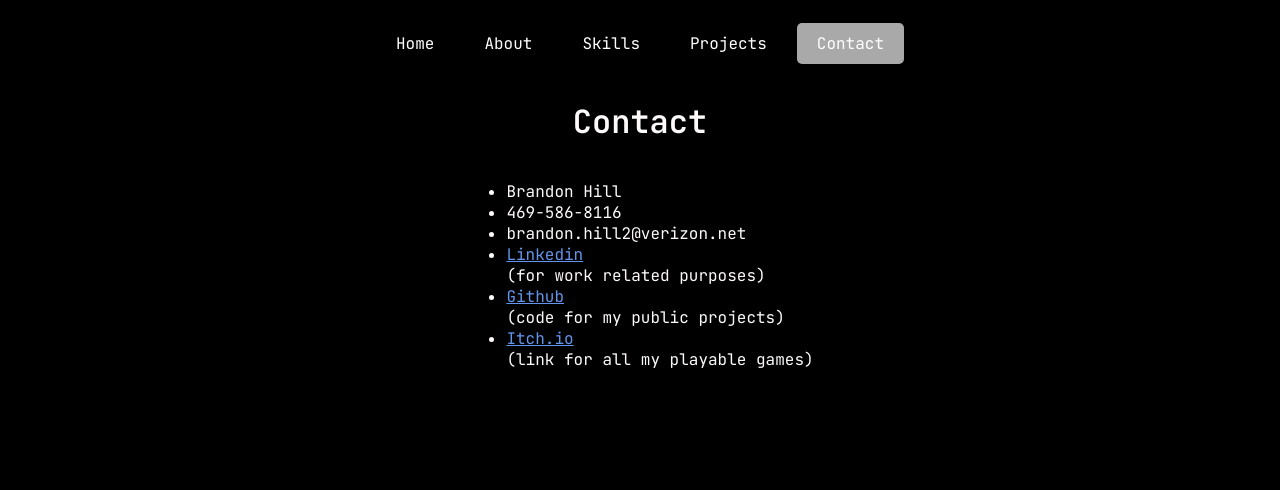
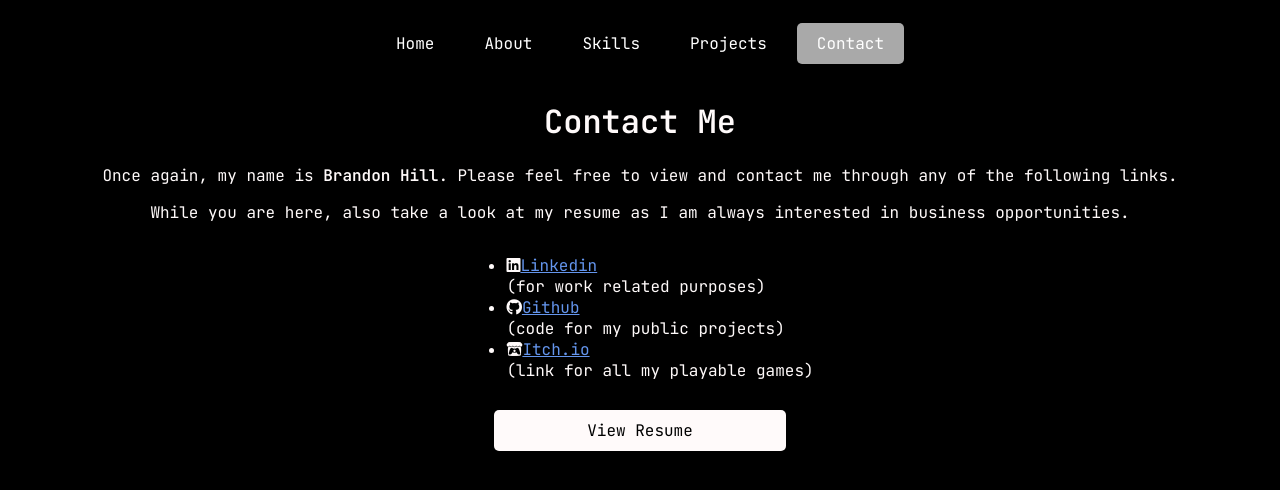
Before and after one commit to BranHill21/personal-website, a React (Create React App) app: page /contact in a window 1280 px wide. Shown: the top 490 px of the page. Built offline with nearby package versions, Linux system fonts and the light colour scheme.

Commit message:
Improved contact page and added resume button

```diff
--- a/package.json
+++ b/package.json
@@ -3,6 +3,10 @@
   "version": "0.1.0",
   "private": true,
   "dependencies": {
+    "@fortawesome/fontawesome-free": "^6.7.2",
+    "@fortawesome/fontawesome-svg-core": "^6.7.2",
+    "@fortawesome/free-solid-svg-icons": "^6.7.2",
+    "@fortawesome/react-fontawesome": "^0.2.2",
     "@testing-library/jest-dom": "^5.17.0",
     "@testing-library/react": "^13.4.0",
     "@testing-library/user-event": "^13.5.0",
--- /dev/null
+++ b/src/Styles/Contact.css
@@ -0,0 +1,14 @@
+.sudoButton {
+    margin: auto;
+    margin-top: 1%;
+    text-align: center;
+    display: flex;
+    justify-content: center;
+    display: block;
+    padding: 10px 20px;
+    width: 20%;
+    text-decoration: none;
+    color: black;
+    background-color: snow;
+    border-radius: 5px;
+}
--- a/src/components/About.js
+++ b/src/components/About.js
@@ -64,7 +64,7 @@ const About = () => {
       {/* Personality Section */}
       <section className="about-section">
         <h2>Brandon Hill</h2>
-        <img class="headshot" src={Bran} alt="Brandon Hill's headshot"/>
+        <img className="headshot" src={Bran} alt="Brandon Hill's headshot"/>
         <p>
           Hi, I'm Brandon M. Hill! I'm a problem-solving, test-driven developer
           with a passion for coding, video game development, and leadership.
@@ -79,11 +79,11 @@ const About = () => {
       <section className="about-section">
         <h2>Hobbies & Interests</h2>
         <ul>
+          <li>Reading about technology and AI</li>
+          <li>Experimenting with creative coding projects</li>
           <li>Playing & developing video games</li>
           <li>Exploring different music genres</li>
-          <li>Reading about technology and AI</li>
           <li>Watching & playing baseball</li>
-          <li>Experimenting with creative coding projects</li>
         </ul>
       </section>
 
--- a/src/components/Contact.js
+++ b/src/components/Contact.js
@@ -1,6 +1,8 @@
 // src/components/About.js
 import React from 'react';
 import Navbar from './Navbar';
+import "../Styles/Contact.css";
+import '@fortawesome/fontawesome-free/css/all.min.css';
 
 const Contact = () => {
   const Links = [
@@ -18,15 +20,18 @@ const Contact = () => {
   return (
     <div className="centeredCont">
       <Navbar links={Links} customStyle={Style} />
-      <h1>Contact</h1>
+      <h1>Contact Me</h1>
+      <p>Once again, my name is <b>Brandon Hill</b>. Please feel free to view and contact me through any of the following links. </p>
+      <p>While you are here, also take a look at my resume as I am always interested in business opportunities.</p>
+
       <ul className="centeredUl">
-        <li>Brandon Hill</li>
-        <li>469-586-8116</li>
-        <li>brandon.hill2@verizon.net</li>
-        <li><a href="https://www.linkedin.com/in/brandonmhill21/">Linkedin</a><div>(for work related purposes)</div></li>
-        <li><a href="https://github.com/BranHill21">Github</a><div>(code for my public projects)</div></li>
-        <li><a href="https://chillbhill.itch.io/">Itch.io</a><div>(link for all my playable games)</div></li>
+
+        <li><i class="fa-brands fa-linkedin"></i><a href="https://www.linkedin.com/in/brandonmhill21/">Linkedin</a><div>(for work related purposes)</div></li>
+        <li><i class="fa-brands fa-github"></i><a href="https://github.com/BranHill21">Github</a><div>(code for my public projects)</div></li>
+        <li><i class="fab fa-itch-io"></i><a href="https://chillbhill.itch.io/">Itch.io</a><div>(link for all my playable games)</div></li>
       </ul>
+      <br/>
+      <a href="https://drive.google.com/file/d/1RAMxQyxmCIZSwqL3OkcIkYmerbi7vzjZ/view?usp=sharing" className="sudoButton">View Resume</a>
     </div>
   );
 };
```
Also changed, not shown: 1 other file (tests, documents, lock files or other folders).
